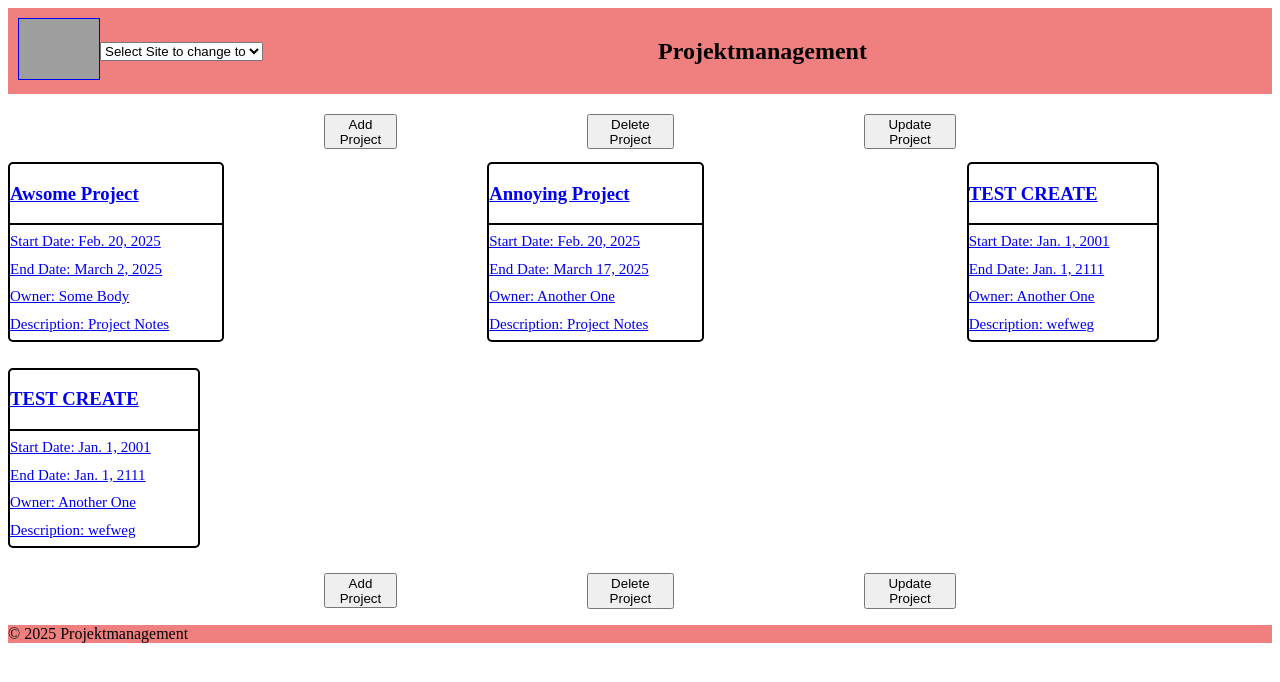
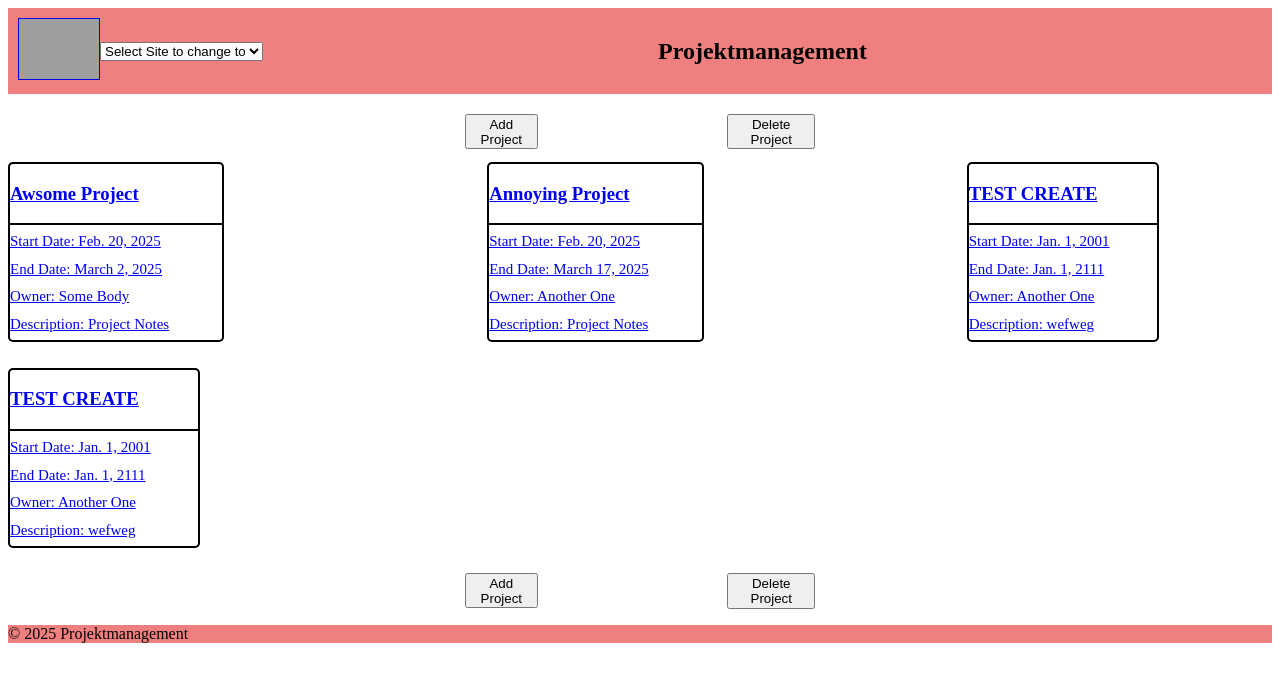
Before and after one commit to ThorbenHrbck/Projektmanagement, a Django app: page /projects/ in a window 1280 px wide. Shown: the top 682 px of the page. Run offline with Django 5.2, Linux system fonts and the light colour scheme; data comes from the database, SQL or seed files in the repository; grey boxes are pictures that could not be loaded.

Commit message:
removed update button as quick fix

```diff
--- a/Projektmanagement/Templates/Project/Button.html
+++ b/Projektmanagement/Templates/Project/Button.html
@@ -12,9 +12,9 @@
     <a href="{% url 'project_delete' %}">
         <button>Delete Project</button>
     </a>
-    <a href="{% url 'project_update' %}">
+    <!-- <a href="{% url 'project_update' %}">
         <button>Update Project</button>
-    </a>
+    </a> -->
     {% if projects.has_next %}
         <a href="?page={{ projects.next_page_number }}">
             <button>Next Projects</button>
```
